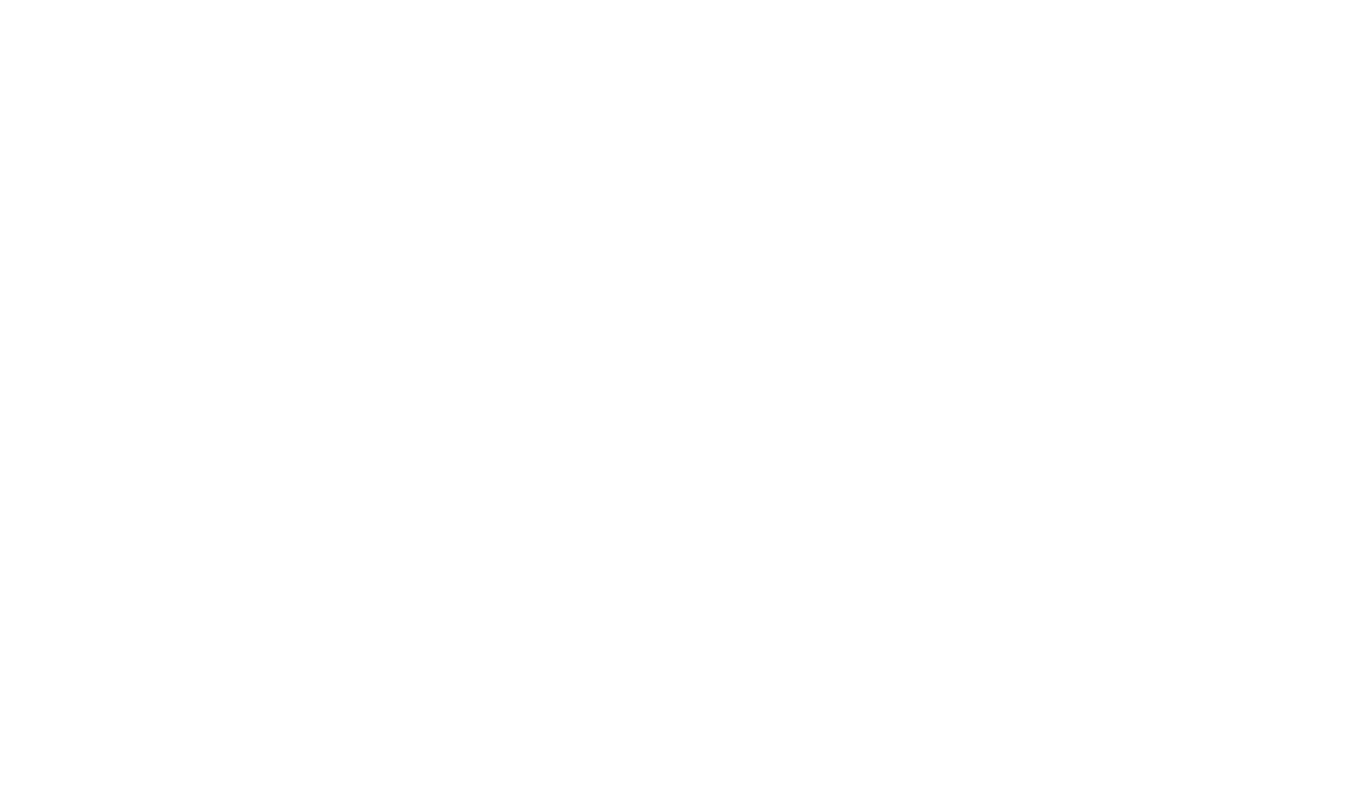
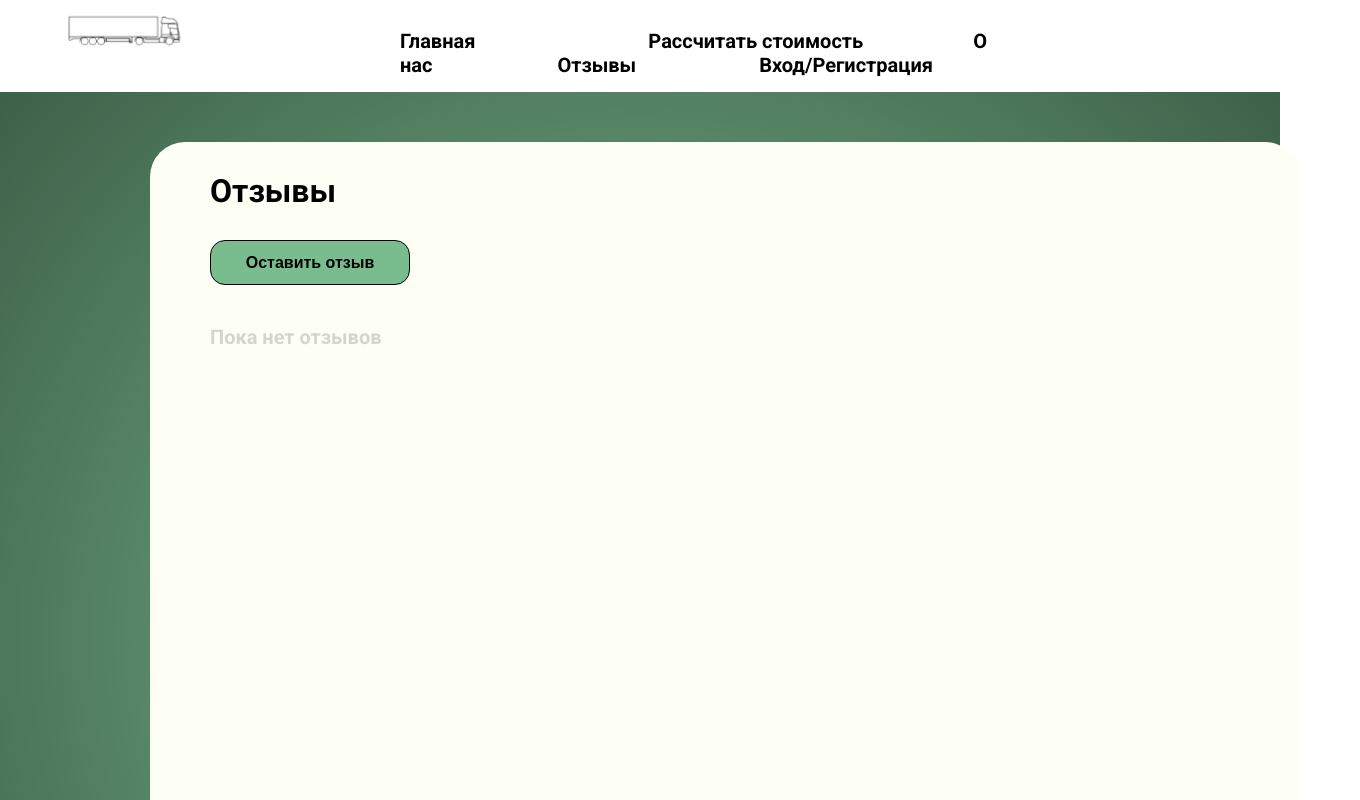
Before and after one commit to H1TgH/Logistic_Frontend, a React (Create React App) app in the folder logistic_frontend/: page /reviews in a window 1280 px wide. Before the commit this address had no page. Shown: the top 800 px of the page, 1360 px wide, since content can reach past the window. Built offline with nearby package versions, Linux system fonts and the light colour scheme; a web font is replaced by a local one.

Commit message:
add reviews page layout

```diff
--- a/logistic_frontend/src/App.js
+++ b/logistic_frontend/src/App.js
@@ -4,6 +4,7 @@ import Home from './pages/home/Home';
 import Register from './pages/auth/Register';
 import Login from './pages/auth/Login';
 import About from './pages/about/About';
+import Reviews from './pages/reviews/Reviews';
 
 
 function App() {
@@ -14,6 +15,7 @@ function App() {
         <Route path="/register" element={<Register />} />
         <Route path="/login" element={<Login />} />
         <Route path="/about" element={<About />} />
+        <Route path="/reviews" element={<Reviews />} />
       </Routes>
     </BrowserRouter>
   );
--- a/logistic_frontend/src/pages/auth/Register.css
+++ b/logistic_frontend/src/pages/auth/Register.css
@@ -139,7 +139,7 @@ html, body {
     width: 350px !important;
 }
 
-button {
+.register-button {
     width: 225px !important;
     height: 45px;
     background-color: rgba(121, 189, 143, 1);
--- a/logistic_frontend/src/pages/auth/Register.js
+++ b/logistic_frontend/src/pages/auth/Register.js
@@ -35,7 +35,7 @@ const RegisterForm = () => {
             Я согласен на обработку персональных данных
           </label>
         </div>
-        <button type="submit">Зарегистрироваться</button>
+        <button className='register-button' type="submit">Зарегистрироваться</button>
       </form>
     </div>
     </div>
--- /dev/null
+++ b/logistic_frontend/src/pages/reviews/Reviews.css
@@ -0,0 +1,91 @@
+.btn-open-form {
+  margin-bottom: 20px;
+  padding: 8px 16px;
+  font-size: 16px;
+  cursor: pointer;
+  margin-left: 60px;
+  width: 200px !important;
+  background-color: #79BD8F;
+  font-weight: 700;
+  border-radius: 15px;
+  border: 1px solid black;
+  height: 45px;
+}
+
+.reviews-main {
+    padding-left: 150px;
+    padding-top: 50px;
+    padding-bottom: 50px;
+}
+
+.reviews-section {
+    width: 1150px !important;
+    background-color: #FDFFF5;
+    border-radius: 35px;
+    height: 1000px;
+}
+
+.reviews-section h1 {
+    margin: 0;
+    padding: 0;
+    font-size: 32px;
+    font-family: 'Roboto', sans-serif;
+    color: black;
+    margin-left: 60px;
+    padding-top: 30px;
+}
+
+.review-form {
+  margin-left: 60px;
+}
+
+.stars {
+  font-size: 30px;
+  color: gray;
+  cursor: pointer;
+  margin-bottom: 10px;
+}
+
+.star.filled {
+  color: gold;
+}
+
+.review-form textarea {
+  padding: 15px;
+  font-size: 16px;
+  resize: vertical;
+  margin-bottom: 10px;
+  border-radius: 12px;
+  width: 1030px !important;
+}
+
+.review-form button {
+  margin-right: 20px;
+  padding: 8px 16px;
+  font-size: 16px;
+  background-color: #79BD8F;
+  width: 120px !important;
+  border-radius: 10px;
+  margin-bottom: 20px;
+}
+
+.empty-reviews-list {
+    margin: 0;
+    padding: 0;
+    margin-left: 60px;
+    margin-top: 20px;
+}
+
+.reviews-list .review-item {
+  border-bottom: 1px solid #ccc;
+  padding: 10px 0;
+}
+
+.reviews-list .review-item p {
+  margin: 5px 0 0 0;
+}
+
+.reviews-list .stars {
+  font-size: 20px;
+  color: gold;
+}
--- /dev/null
+++ b/logistic_frontend/src/pages/reviews/Reviews.js
@@ -0,0 +1,97 @@
+import React, { useState } from 'react';
+import Header from '../../components/header/Header';
+import './Reviews.css';
+
+const Reviews = () => {
+  const [reviews, setReviews] = useState([]);
+  const [showForm, setShowForm] = useState(false);
+  const [rating, setRating] = useState(0);
+  const [text, setText] = useState('');
+  const [hoveredStar, setHoveredStar] = useState(0);
+
+  const handleSubmit = (e) => {
+    e.preventDefault();
+    if (rating === 0 || text.trim() === '') {
+      alert('Пожалуйста, выберите рейтинг и напишите отзыв');
+      return;
+    }
+
+    const newReview = {
+      id: Date.now(),
+      rating,
+      text,
+    };
+
+    setReviews([newReview, ...reviews]);
+    setShowForm(false);
+    setRating(0);
+    setText('');
+  };
+
+  return (
+    <>
+      <Header />
+      <main className='bg-wo-image reviews-main'>
+        <section className='reviews-section'>
+          <h1>Отзывы</h1>
+
+          {!showForm && (
+            <button onClick={() => setShowForm(true)} className="btn-open-form">
+              Оставить отзыв
+            </button>
+          )}
+
+          {showForm && (
+            <form onSubmit={handleSubmit} className="review-form">
+              <div className="stars">
+                {[1, 2, 3, 4, 5].map((star) => (
+                  <span
+                    key={star}
+                    className={`star ${star <= (hoveredStar || rating) ? 'filled' : ''}`}
+                    onClick={() => setRating(star)}
+                    onMouseEnter={() => setHoveredStar(star)}
+                    onMouseLeave={() => setHoveredStar(0)}
+                  >
+                    ★
+                  </span>
+                ))}
+              </div>
+
+              <textarea
+                value={text}
+                onChange={(e) => setText(e.target.value)}
+                placeholder="Напишите ваш отзыв..."
+                rows={4}
+                required
+              />
+
+              <div>
+                <button type="submit">Отправить</button>
+                <button type="button" onClick={() => setShowForm(false)}>Отмена</button>
+              </div>
+            </form>
+          )}
+
+          <div className="reviews-list">
+            {reviews.length === 0 && <p className='empty-reviews-list'>Пока нет отзывов</p>}
+            {reviews.map((review) => (
+              <div key={review.id} className="review-item">
+                <div className="stars">
+                  {[1, 2, 3, 4, 5].map((star) => (
+                    <span key={star} className={`star ${star <= review.rating ? 'filled' : ''}`}>
+                      ★
+                    </span>
+                  ))}
+                </div>
+                <p>{review.text}</p>
+              </div>
+            ))}
+          </div>
+        </section>
+
+      </main>
+    </>
+  );
+};
+
+export default Reviews;
```
